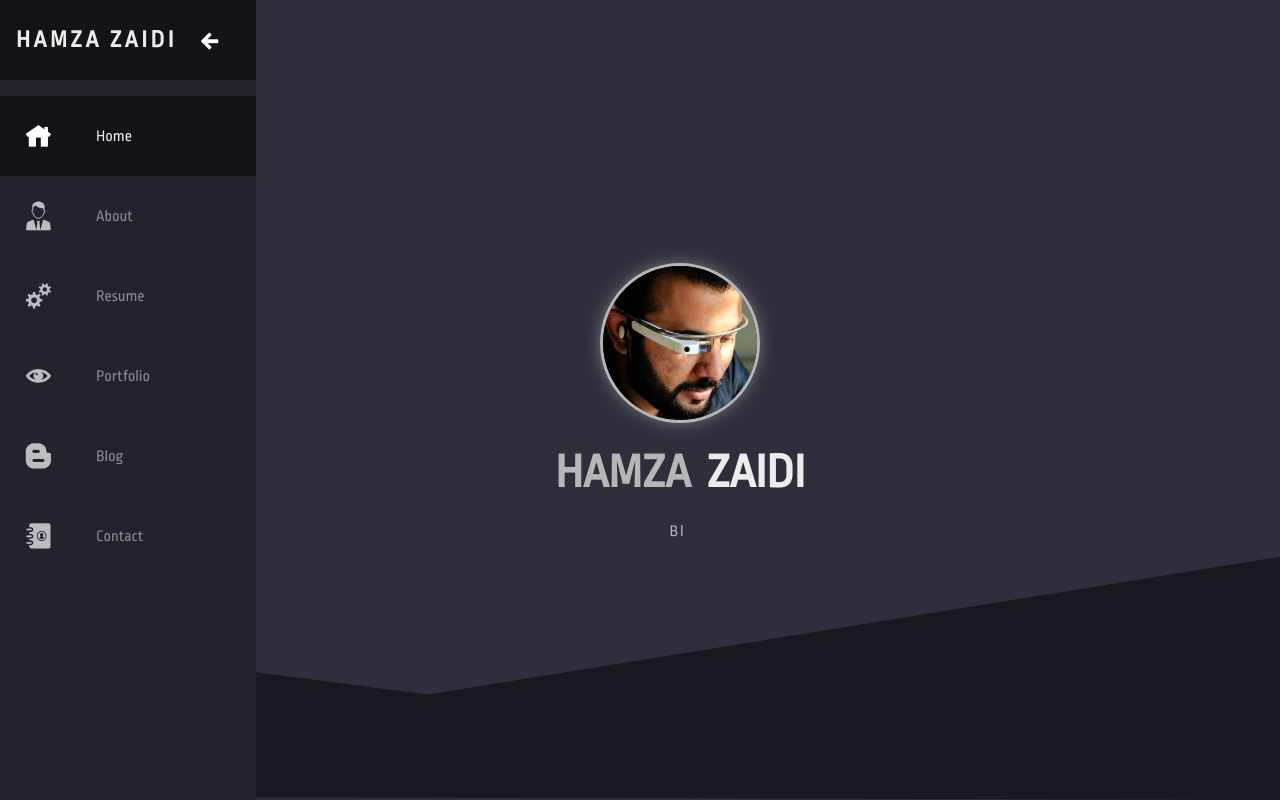
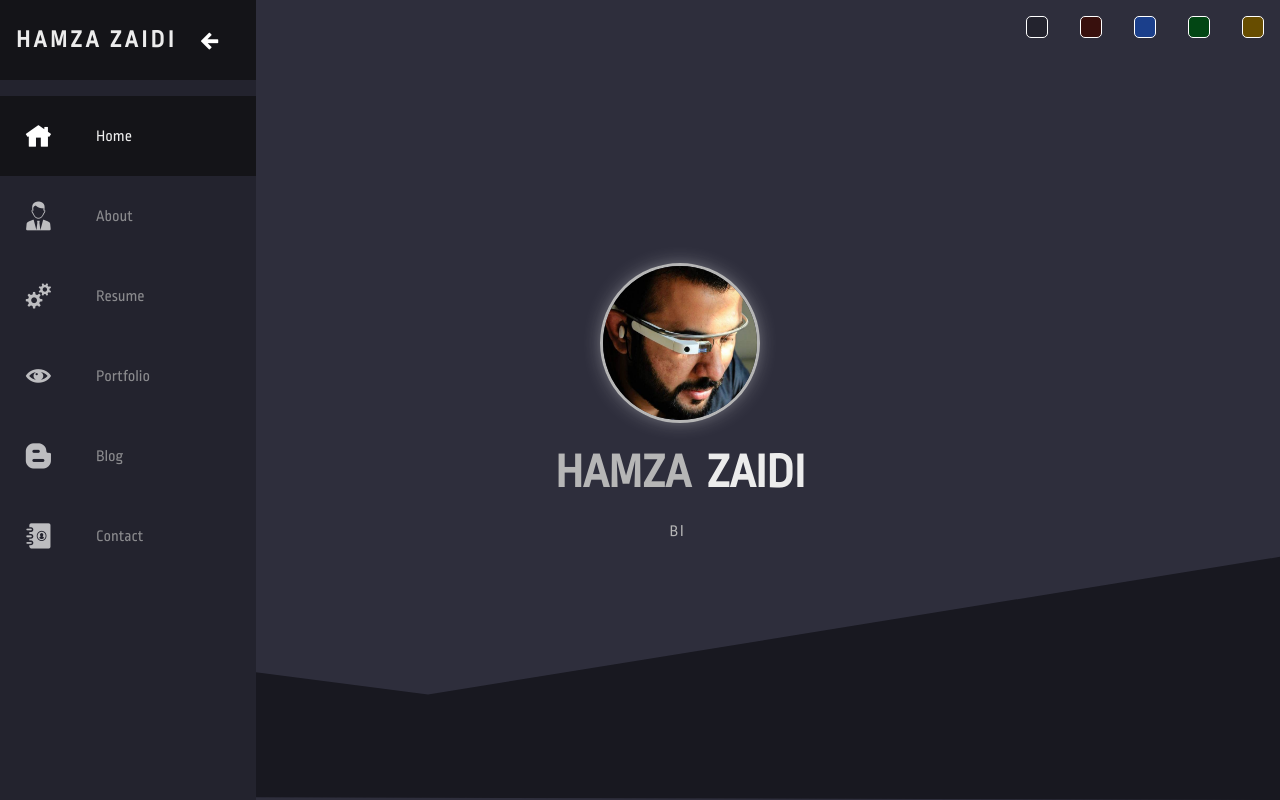
Before and after one commit to hamzazaidi/hamzadev, an Angular app: page /home in a window 1280 px wide. Built offline with nearby package versions, Linux system fonts and the light colour scheme.

Commit message:
Theme implemented

```diff
--- a/angular.json
+++ b/angular.json
@@ -124,6 +124,7 @@
           }
         }
       }
-    }},
+    }
+  },
   "defaultProject": "hamzadev"
 }
--- a/src/app/app.component.html
+++ b/src/app/app.component.html
@@ -1,11 +1,13 @@
 <main>
-    <!-- <div class="theme-picker">
+    <div class="theme-picker">
         <ul>
-            <li><span class="red"></span></li>
-            <li><span class="green"></span></li>
-            <li><span class="yellow"></span></li>
+            <li><span class="purple" (click)="change('purple')"></span></li>
+            <li><span class="red" (click)="change('red')"></span></li>
+            <li><span class="blue" (click)="change('blue')"></span></li>
+            <li><span class="green" (click)="change('green')"></span></li>
+            <li><span class="yellow" (click)="change('yellow')"></span></li>
         </ul>
-    </div> -->
+    </div>
     <app-nav-bar name="{{ (profile$ | async)?.firstName + ' ' + (profile$ | async)?.lastName }}"
         [navItems]="navItems$ | async"></app-nav-bar>
     <section>
--- a/src/app/app.component.scss
+++ b/src/app/app.component.scss
@@ -1,3 +1,8 @@
+$bg-primary-purple: #23232e;
+$bg-primary-red: #38100d;
+$bg-primary-blue: #1b3f8b;
+$bg-primary-green: #024614;
+$bg-primary-yellow: #674d00;
 main {
     position: relative;
     .theme-picker {
@@ -8,6 +13,7 @@ main {
             width: 100%;
             position: absolute;
             padding: 0;
+            z-index: 2;
             li {
                 margin: 0 16px;
                 span {
@@ -18,14 +24,20 @@ main {
                     flex-grow: 1;
                     display: block;
                     cursor: pointer;
+                    &.purple {
+                        background-color: $bg-primary-purple;
+                    }
                     &.red {
-                        background-color: red;
+                        background-color: $bg-primary-red;
+                    }
+                    &.blue {
+                        background-color: $bg-primary-blue;
                     }
                     &.green {
-                        background-color: green;
+                        background-color: $bg-primary-green;
                     }
                     &.yellow {
-                        background-color: yellow;
+                        background-color: $bg-primary-yellow;
                     }
                 }
             }
--- a/src/app/app.component.ts
+++ b/src/app/app.component.ts
@@ -1,8 +1,9 @@
-import { Component } from '@angular/core';
+import { Component, Inject } from '@angular/core';
 import { NavItem } from './models/nav';
 import { of, Observable } from 'rxjs';
 import { ProfileService } from './services/profile.service';
 import { Profile } from './models/profile';
+import { DOCUMENT } from '@angular/common';
 
 @Component({
   selector: 'app-root',
@@ -20,5 +21,13 @@ export class AppComponent {
     { icon: 'icofont-contacts', title: 'Contact', location: '/contact' },
   ]);
   profile$: Observable<Profile> = this.profileSvc.getProfile();
-  constructor(private profileSvc: ProfileService) { }
+  constructor(
+    private profileSvc: ProfileService,
+    @Inject(DOCUMENT) private document: Document
+  ) { }
+
+  change(cls: string): void {
+    this.document.body.className = cls;
+  }
+
 }
--- a/src/theme.scss
+++ b/src/theme.scss
@@ -13,12 +13,12 @@ $bg-primary-red-light: lighten($bg-primary-red, $lightRatio);
 $bg-primary-red-dark: darken($bg-primary-red, $darkRatio);
 $bg-secondary-red: #141418;
 
-$bg-primary-blue: #1b3f8b;
+$bg-primary-blue: #192642;
 $bg-primary-blue-light: lighten($bg-primary-blue, $lightRatio);
 $bg-primary-blue-dark: darken($bg-primary-blue, $darkRatio);
 $bg-secondary-blue: #141418;
 
-$bg-primary-green: #024614;
+$bg-primary-green: #0e2915;
 $bg-primary-green-light: lighten($bg-primary-green, $lightRatio);
 $bg-primary-green-dark: darken($bg-primary-green, $darkRatio);
 $bg-secondary-green: #141418;
```
Also changed, not shown: tslint.json (+7 -7 lines).
